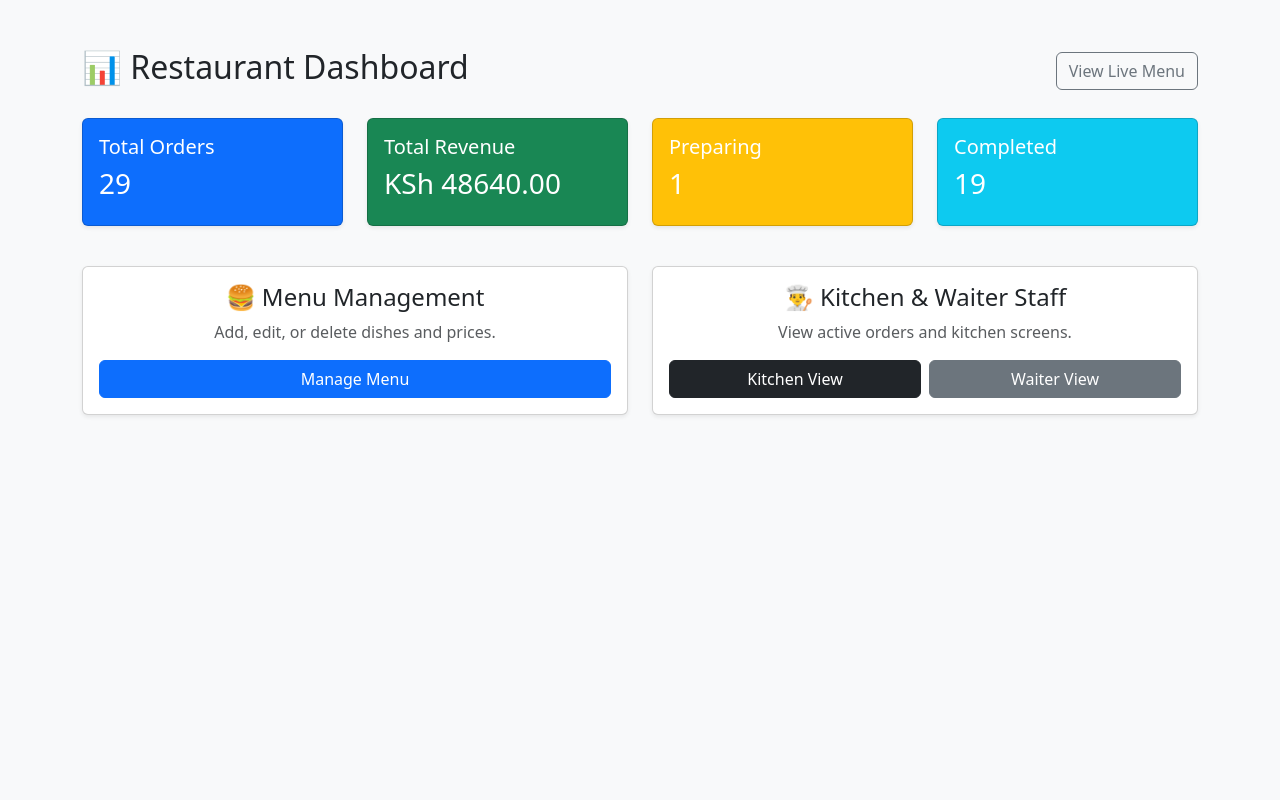
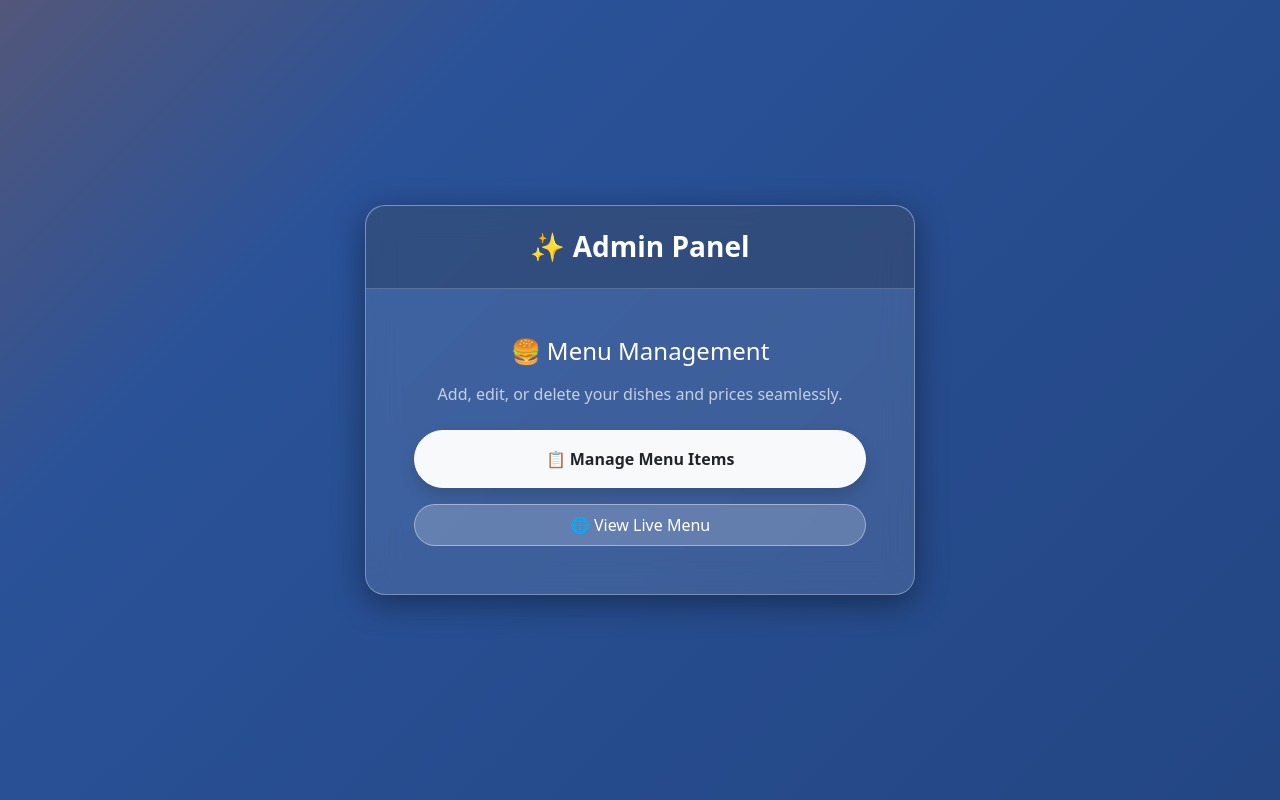
Before and after one commit to Michael-code-dot/Magic-Mandi-Menu, a Flask app: page /admin in a window 1280 px wide. Run offline with Flask 3, Linux system fonts and the light colour scheme; data comes from the database, SQL or seed files in the repository.

Commit message:
Upgraded to glassmorphism UI

```diff
--- a/templates/admin.html
+++ b/templates/admin.html
@@ -5,72 +5,63 @@
     <meta name="viewport" content="width=device-width, initial-scale=1.0">
     <title>Admin Dashboard - Magic Mandi & Grill</title>
     <link href="https://cdn.jsdelivr.net/npm/bootstrap@5.3.0/dist/css/bootstrap.min.css" rel="stylesheet">
+    <style>
+        body {
+            background: linear-gradient(-45deg, #1e3c72, #2a5298, #ff6a00, #ee0979);
+            background-size: 400% 400%;
+            animation: gradientBG 15s ease infinite;
+            color: white;
+            min-height: 100vh;
+            display: flex;
+            align-items: center;
+            justify-content: center;
+        }
+        @keyframes gradientBG {
+            0% { background-position: 0% 50%; }
+            50% { background-position: 100% 50%; }
+            100% { background-position: 0% 50%; }
+        }
+        .glass-card {
+            background: rgba(255, 255, 255, 0.1);
+            backdrop-filter: blur(15px);
+            -webkit-backdrop-filter: blur(15px);
+            border: 1px solid rgba(255, 255, 255, 0.3);
+            border-radius: 20px;
+            box-shadow: 0 8px 32px 0 rgba(0, 0, 0, 0.4);
+            width: 100%;
+            max-width: 550px;
+        }
+        .glass-header {
+            background: rgba(0, 0, 0, 0.2);
+            border-bottom: 1px solid rgba(255, 255, 255, 0.2);
+            border-radius: 20px 20px 0 0;
+        }
+        .glass-btn {
+            background: rgba(255, 255, 255, 0.2);
+            border: 1px solid rgba(255, 255, 255, 0.4);
+            color: white;
+            transition: all 0.3s ease;
+        }
+        .glass-btn:hover {
+            background: rgba(255, 255, 255, 0.4);
+            color: white;
+        }
+    </style>
 </head>
-<body class="bg-light">
+<body>
 
-<div class="container mt-5">
-    <div class="d-flex justify-content-between align-items-center mb-4">
-        <h2>📊 Restaurant Dashboard</h2>
-        <a href="/" class="btn btn-outline-secondary">View Live Menu</a>
-    </div>
+<div class="container">
+    <div class="glass-card mx-auto text-center">
+        <div class="glass-header p-4">
+            <h3 class="mb-0 fw-bold">✨ Admin Panel</h3>
+        </div>
+        <div class="card-body p-5">
+            <h4 class="mb-3">🍔 Menu Management</h4>
+            <p class="mb-4" style="color: rgba(255,255,255,0.7);">Add, edit, or delete your dishes and prices seamlessly.</p>
 
-    <!-- Stats Row -->
-    <div class="row mb-4">
-        <div class="col-md-3">
-            <div class="card text-white bg-primary mb-3 shadow-sm">
-                <div class="card-body">
-                    <h5 class="card-title">Total Orders</h5>
-                    <h3>{{ total_orders }}</h3>
-                </div>
-            </div>
-        </div>
-        <div class="col-md-3">
-            <div class="card text-white bg-success mb-3 shadow-sm">
-                <div class="card-body">
-                    <h5 class="card-title">Total Revenue</h5>
-                    <h3>KSh {{ revenue }}</h3>
-                </div>
-            </div>
-        </div>
-        <div class="col-md-3">
-            <div class="card text-white bg-warning mb-3 shadow-sm">
-                <div class="card-body">
-                    <h5 class="card-title">Preparing</h5>
-                    <h3>{{ preparing }}</h3>
-                </div>
-            </div>
-        </div>
-        <div class="col-md-3">
-            <div class="card text-white bg-info mb-3 shadow-sm">
-                <div class="card-body">
-                    <h5 class="card-title">Completed</h5>
-                    <h3>{{ completed }}</h3>
-                </div>
-            </div>
-        </div>
-    </div>
-
-    <!-- Quick Links Row -->
-    <div class="row">
-        <div class="col-md-6">
-            <div class="card shadow-sm mb-3">
-                <div class="card-body text-center">
-                    <h4>🍔 Menu Management</h4>
-                    <p class="text-muted">Add, edit, or delete dishes and prices.</p>
-                    <a href="/manage_menu" class="btn btn-primary w-100">Manage Menu</a>
-                </div>
-            </div>
-        </div>
-        <div class="col-md-6">
-            <div class="card shadow-sm mb-3">
-                <div class="card-body text-center">
-                    <h4>👨‍🍳 Kitchen & Waiter Staff</h4>
-                    <p class="text-muted">View active orders and kitchen screens.</p>
-                    <div class="d-flex gap-2">
-                        <a href="/kitchen_data" class="btn btn-dark w-50">Kitchen View</a>
-                        <a href="/waiter" class="btn btn-secondary w-50">Waiter View</a>
-                    </div>
-                </div>
+            <div class="d-grid gap-3">
+                <a href="/manage_menu" class="btn btn-light fw-bold rounded-pill py-3 text-dark shadow">📋 Manage Menu Items</a>
+                <a href="/" class="btn glass-btn rounded-pill py-2">🌐 View Live Menu</a>
             </div>
         </div>
     </div>
```
Also changed, not shown: templates/add_menu.html (+72 -27 lines), templates/manage_menu.html (+58 -23 lines).
